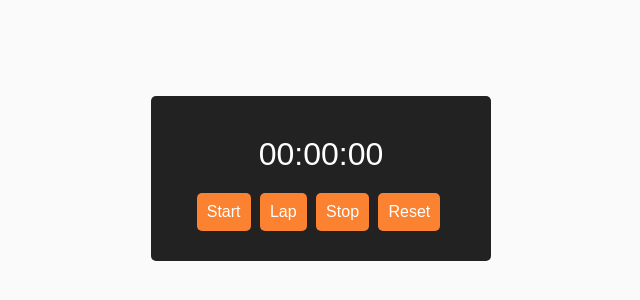
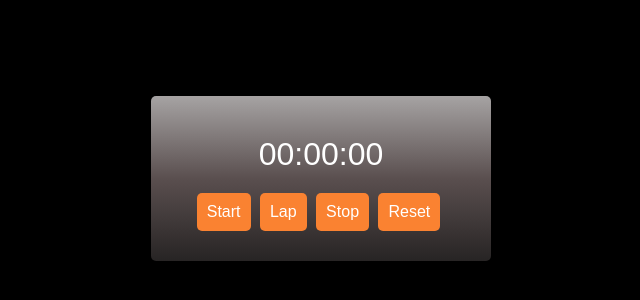
Before and after one commit to SahithyaMaragatham/Dynamic-Stop-watch-Using-HTML-CSS-JS, a plain HTML site: page index.html in a window 1280 px wide. Shown: the part 230-530 px from the top of the page, without its empty margins (319-959 px from the left). Drawn offline with Linux system fonts and the light colour scheme.

Commit message:
Update index.html

```diff
--- a/index.html
+++ b/index.html
@@ -10,15 +10,16 @@
         justify-content: center;
         align-items: center;
         height: 100vh;
-        background: #fafafa;
+        background: #000000;
     }
     .stopwatch {
-        background: #222;
+        background: linear-gradient(rgb(166, 163, 163),rgb(90, 79, 79),rgb(39, 36, 36));
         padding: 20px;
         border-radius: 5px;
         text-align: center;
         color: white;
         width: 300px;
+        box-shadow:20px ;
     }
     .time {
         font-size: 2em;
```
